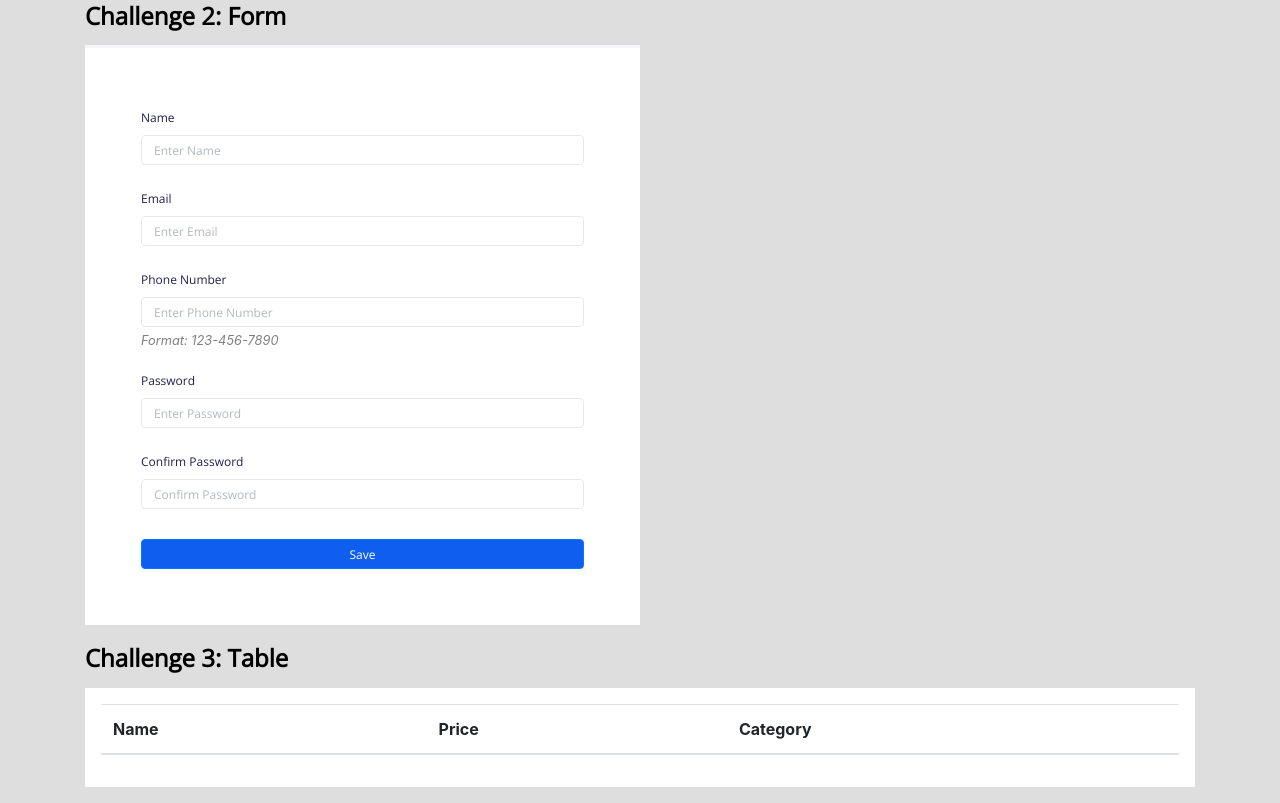
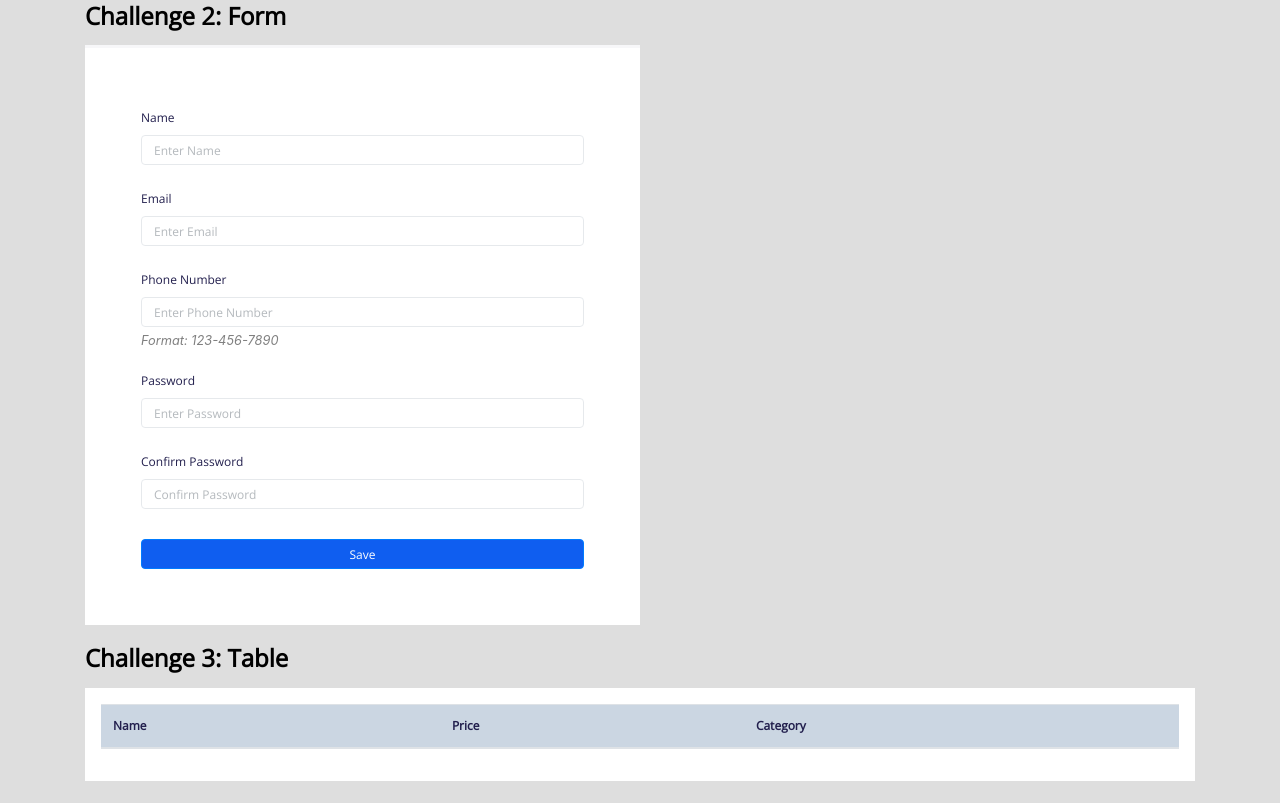
Before and after one commit to candracodes/epsilon, a plain HTML site: page index.html in a window 1280 px wide. Shown: the part 418-1221 px from the top of the page. Drawn offline with nearby package versions, Linux system fonts and the light colour scheme; no server answers.

Commit message:
Added additional table styles that I missed the first time around.

```diff
--- a/assets/css/style.css
+++ b/assets/css/style.css
@@ -105,6 +105,26 @@ p { font-family: "Open Sans"; font-size: 14px; font-style: normal; font-variant:
     padding: 1rem;
     margin: 1rem 0;
 }
+.challenge-table {
+    font-family: "Open Sans", Arial, Helvetica, sans-serif;
+    color: #221F4D;
+    font-size:12px;
+}
+.challenge-header {
+    font-weight:600;
+    background-color: #CBD6E2;
+}
+tr:hover {
+    background-color: #E7EFFD;
+    border: 1px #0F5EF0;
+    color: #221f4d;
+}
+.table-striped tbody tr:nth-of-type(odd) {
+    background-color: #f5f8fa !important;
+}
+
+
+/* TABLE SORTING DETAILS */
 .table-sortable th {
     cursor: pointer;
   }
--- a/index.html
+++ b/index.html
@@ -75,8 +75,8 @@
     <!-- CHALLENGE 3: TABLE -->
     <h1>Challenge 3: Table</h1>
     <div class="table-container">
-      <table class="table table-striped table-sortable" id="list_table_json">
-        <thead>
+      <table class="table table-striped table-sortable challenge-table" id="list_table_json">
+        <thead class="challenge-header">
           <tr>
             <th id="arrow-sorter" scope="col">Name</th>
             <th id="arrow-sorter" scope="col">Price</th>
```
